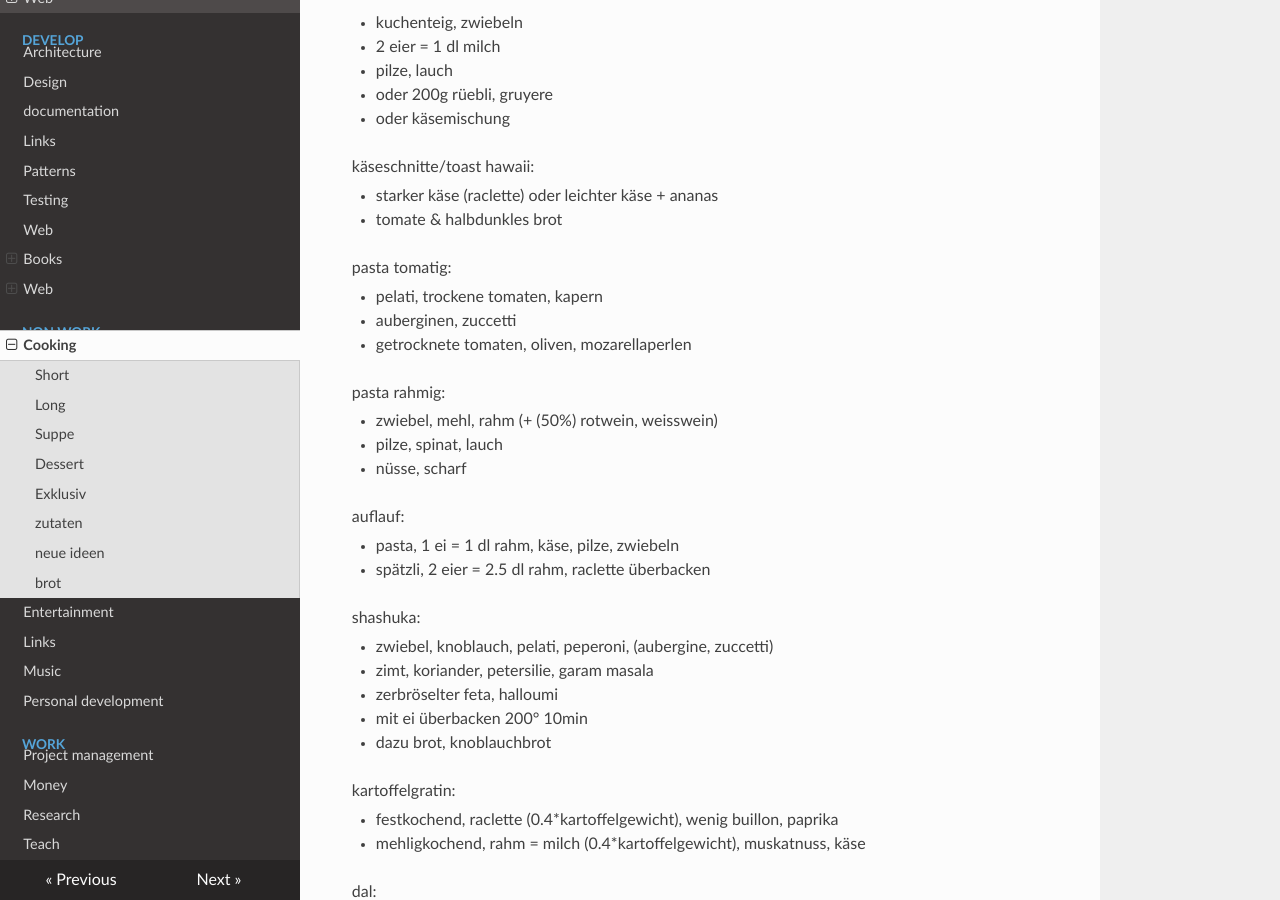
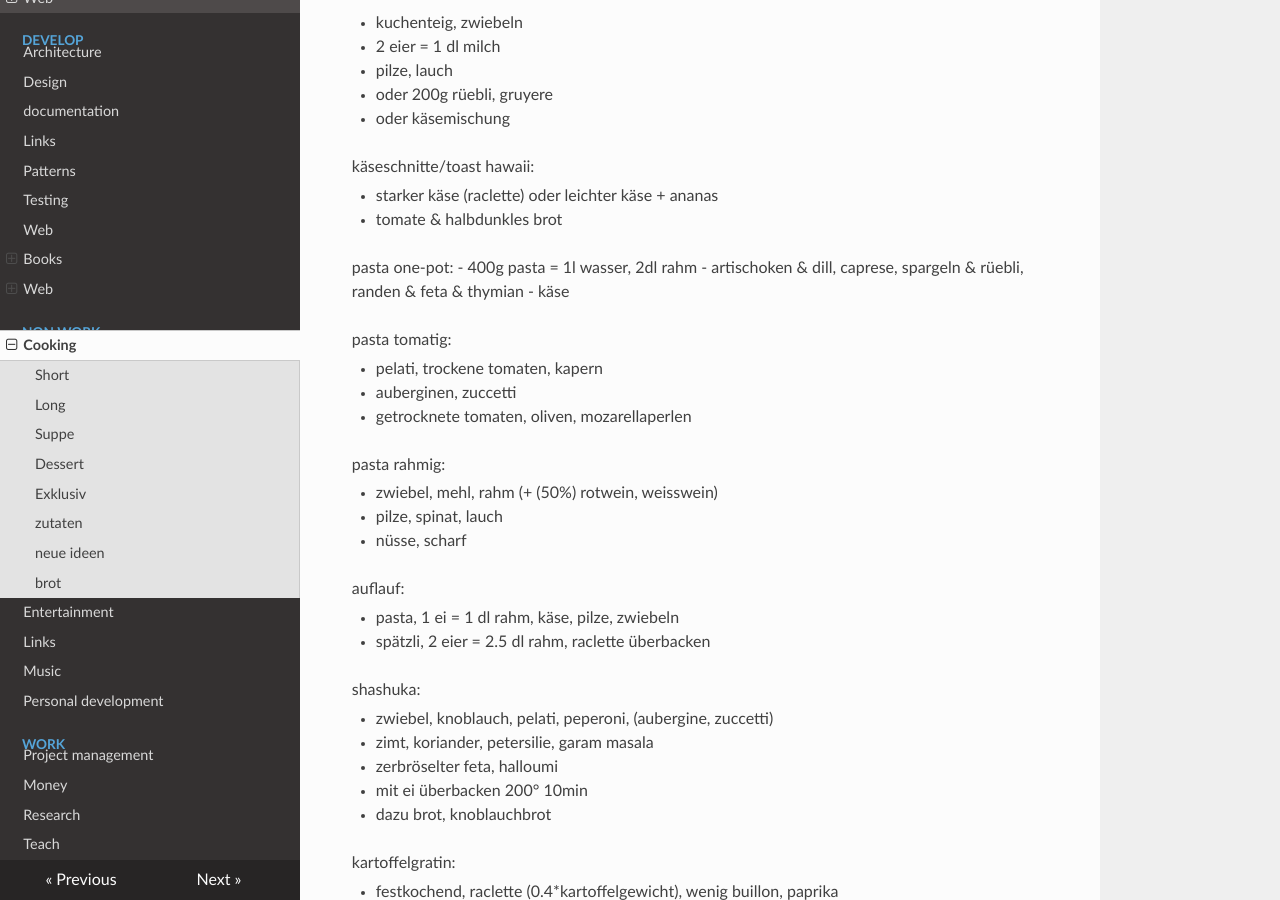
Before and after one commit to famoser/docs, an MkDocs documentation site: the page built from docs/non-work/coocking.md, in a window 1280 px wide and 900 px high, scrolled down 1677 px. Built offline with MkDocs 1.6.1, drawn with Linux system fonts in a browser that asks for light colours; nearby versions of some CDN libraries.

Commit message:
Update coocking.md

```diff
--- a/docs/non-work/coocking.md
+++ b/docs/non-work/coocking.md
@@ -81,6 +81,11 @@ käseschnitte/toast hawaii:
 
 - starker käse (raclette) oder leichter käse + ananas
 - tomate & halbdunkles brot
+
+pasta one-pot:
+- 400g pasta = 1l wasser, 2dl rahm
+- artischoken & dill, caprese, spargeln & rüebli, randen & feta & thymian
+- käse
 
 pasta tomatig:
 
```
